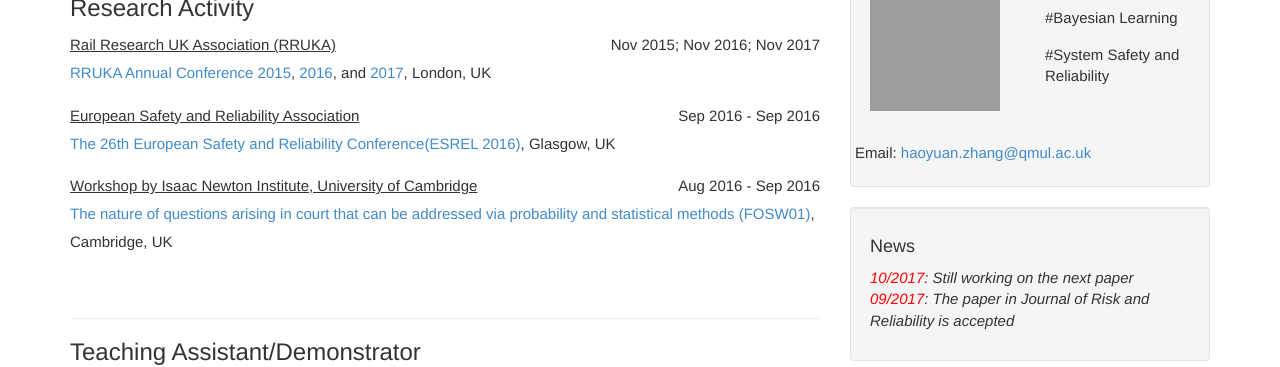
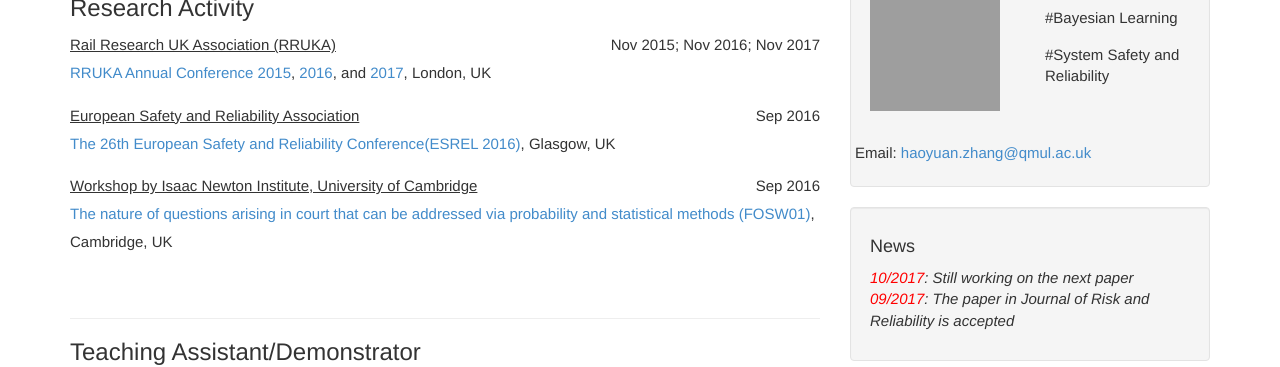
Before and after one commit to july0905/haoyuanzhang1990.github.io, a Jekyll site: the page built from randt.md, in a window 1280 px wide and 961 px high. Shown: the part 169-536 px from the top of the window. Built offline with Jekyll 4.4.1, drawn with Linux system fonts in a browser that asks for light colours; grey boxes are pictures that could not be loaded.

Commit message:
Update randt.md

```diff
--- a/randt.md
+++ b/randt.md
@@ -13,13 +13,13 @@ title: "Research and Teaching"
 
 
 <p style="text-align:left;">
-  <u>European Safety and Reliability Association</u><span style="float:right;">Sep 2016 - Sep 2016</span>
+  <u>European Safety and Reliability Association</u><span style="float:right;">Sep 2016</span>
 <br><a href="http://esrel2016.org">The 26th European Safety and Reliability Conference(ESREL 2016)</a>, Glasgow, UK
 </p>
 
 
 <p style="text-align:left;">
-  <u>Workshop by Isaac Newton Institute, University of Cambridge</u><span style="float:right;">Aug 2016 - Sep 2016</span>
+  <u>Workshop by Isaac Newton Institute, University of Cambridge</u><span style="float:right;">Sep 2016</span>
 <br><a href="https://www.newton.ac.uk/event/fosw01">The nature of questions arising in court that can be addressed via probability and statistical methods (FOSW01)</a>, Cambridge, UK
 </p>
 <br>
```
